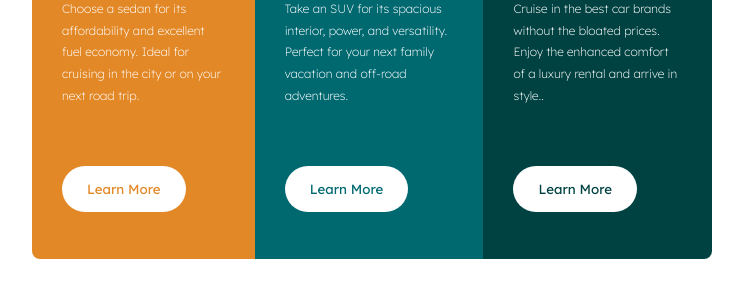
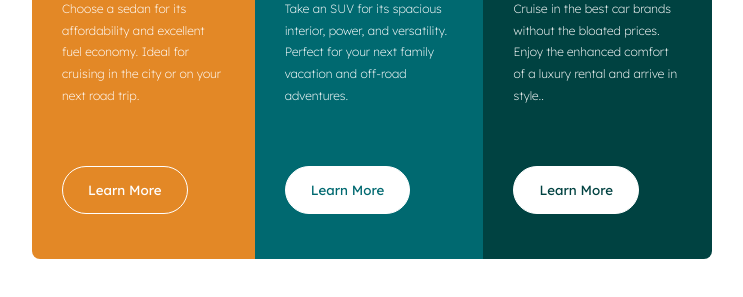
Before and after one commit to Prakash1411/3-column-preview-card, a plain HTML site: page index.html in a window 1280 px wide. In both pictures the pointer is over the button 391 px from the left and 530 px from the top of the page. Shown: the part 341-638 px from the top of the page, without its empty margins (268-1011 px from the left). Drawn offline with Linux system fonts and the light colour scheme.

Commit message:
hover done

```diff
--- a/styles.css
+++ b/styles.css
@@ -60,19 +60,41 @@ p{
 
 button{
   background-color: white;
-  border: none;
+  border: 1px solid white;
   border-radius: 30px;
   padding: 15px 25px;
+  cursor: pointer;
 }
 
 .first-section button{
   color: hsl(31, 77%, 52%);
+  transition: 0.5s ease;
+}
+
+.first-section button:hover{
+  background-color: hsl(31, 77%, 52%);
+  color: white;
+  border: 1px solid white;
 }
 
 .second-section button{
   color: hsl(184, 100%, 22%);
+  transition: 0.5s ease;
+}
+
+.second-section button:hover{
+  background-color: hsl(184, 100%, 22%);
+  color: white;
+  border: 1px solid white;
 }
 
 .third-section button{
   color: hsl(179, 100%, 13%);
+  transition: 0.5s ease;
 }
+
+.third-section button:hover{
+  background-color: hsl(179, 100%, 13%);
+  color: white;
+  border: 1px solid white;
+}
```
